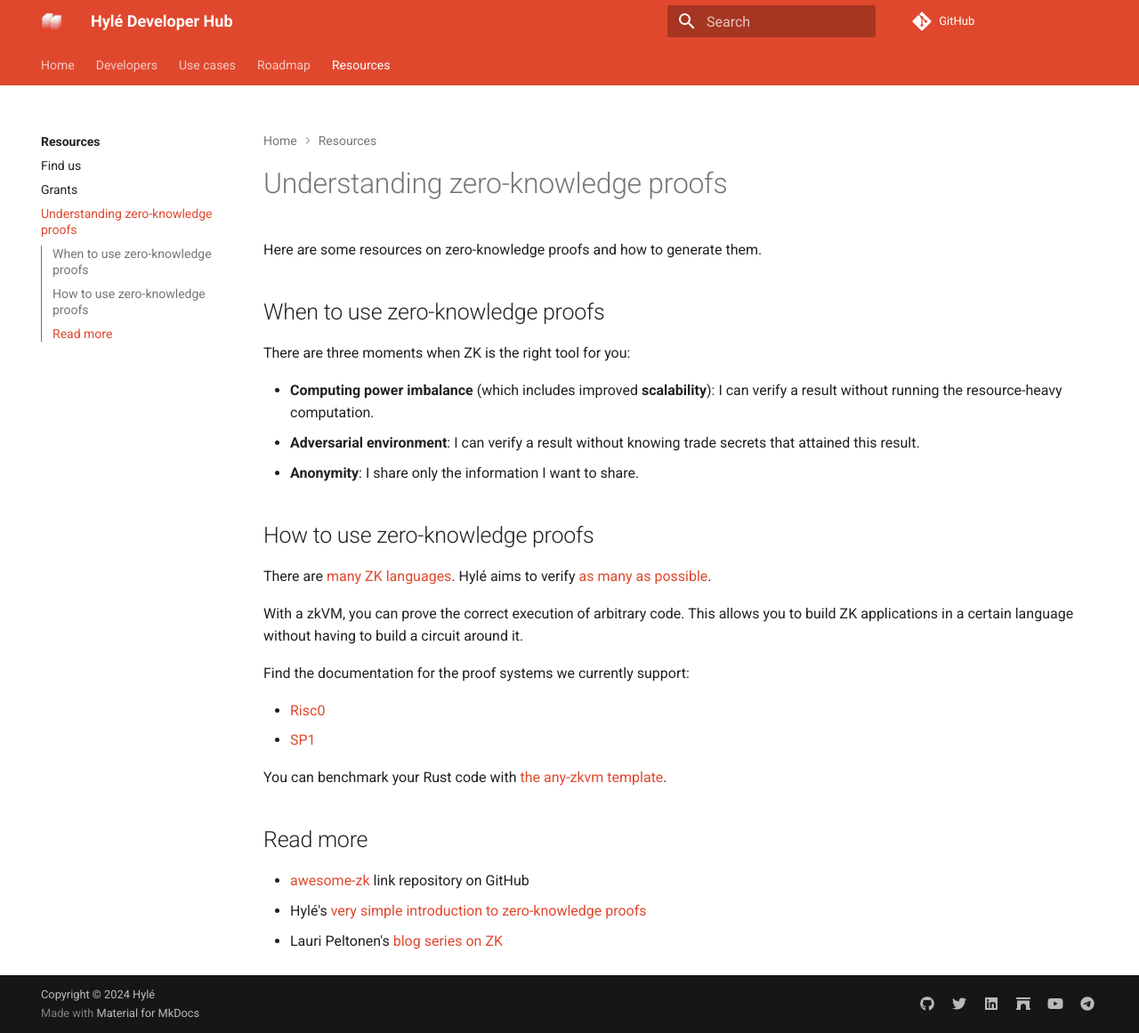
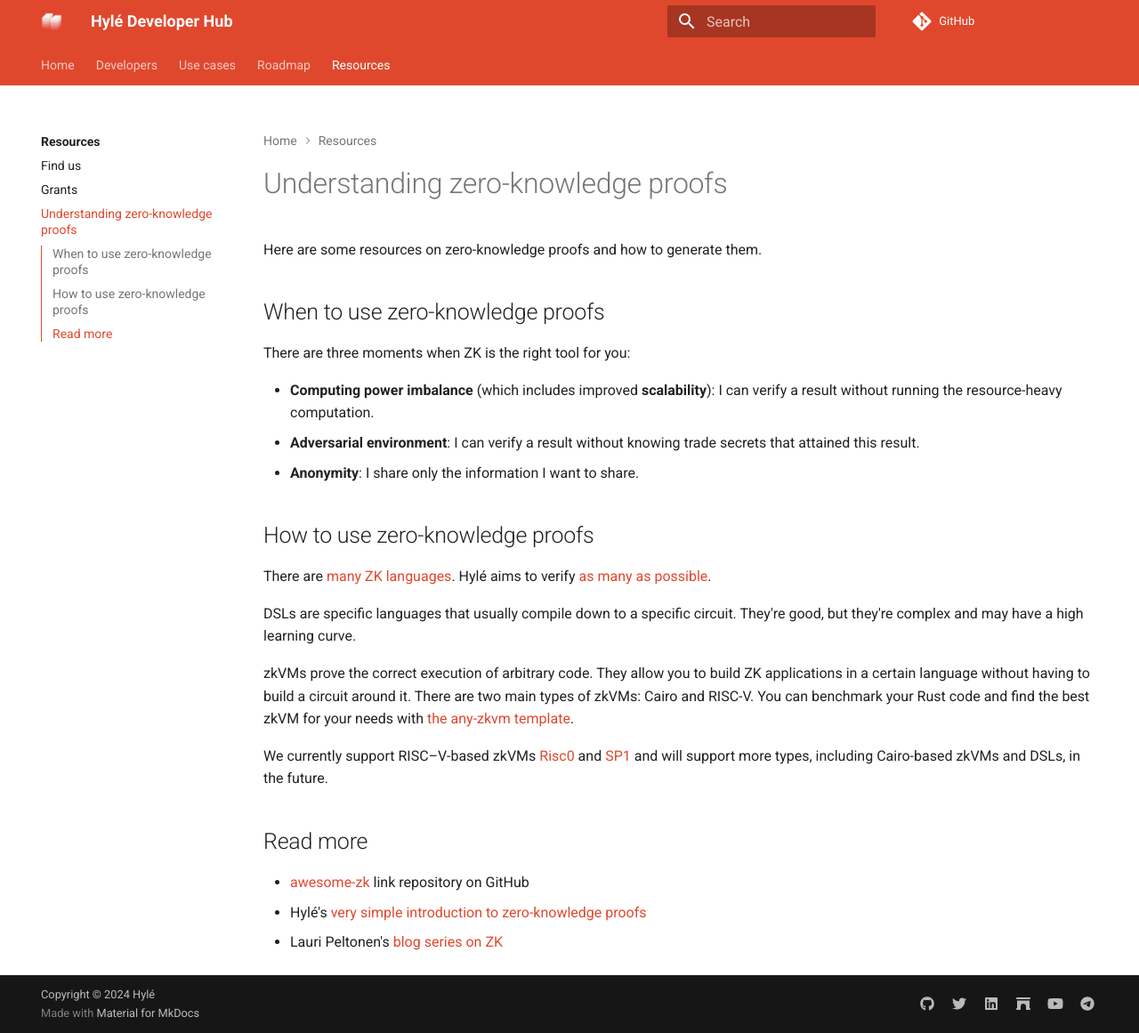
Before and after one commit to Hyle-org/devhub-hyle, an MkDocs documentation site: the page built from docs/resources/intro-to-zkp.md, in a window 1280 px wide and 1161 px high. Shown: the whole window at 89% size. Built offline with MkDocs 1.6.1 and Material for MkDocs 9.7.7, drawn with Linux system fonts in a browser that asks for light colours; comment, search, counter and statistics services are not loaded.

Commit message:
Lancelot insights

```diff
--- a/docs/resources/intro-to-zkp.md
+++ b/docs/resources/intro-to-zkp.md
@@ -16,14 +16,11 @@
 
 There are [many ZK languages](https://github.com/microbecode/zk-languages). Hylé aims to verify [as many as possible](../developers/general-doc/supported-proving-schemes.md).
 
-With a zkVM, you can prove the correct execution of arbitrary code. This allows you to build ZK applications in a certain language without having to build a circuit around it.
+DSLs are specific languages that usually compile down to a specific circuit. They're good, but they're complex and may have a high learning curve.
 
-Find the documentation for the proof systems we currently support:
+zkVMs prove the correct execution of arbitrary code. They allow you to build ZK applications in a certain language without having to build a circuit around it. There are two main types of zkVMs: Cairo and RISC-V. You can benchmark your Rust code and find the best zkVM for your needs with [the any-zkvm template](https://github.com/MatteoMer/any-zkvm).
 
-- [Risc0](https://risc0.com/docs/)
-- [SP1](https://docs.succinct.xyz/)
-
-You can benchmark your Rust code with [the any-zkvm template](https://github.com/MatteoMer/any-zkvm).
+We currently support RISC–V-based zkVMs [Risc0](https://risc0.com/docs/) and [SP1](https://docs.succinct.xyz/) and will support more types, including Cairo-based zkVMs and DSLs, in the future.
 
 ## Read more
 
```
